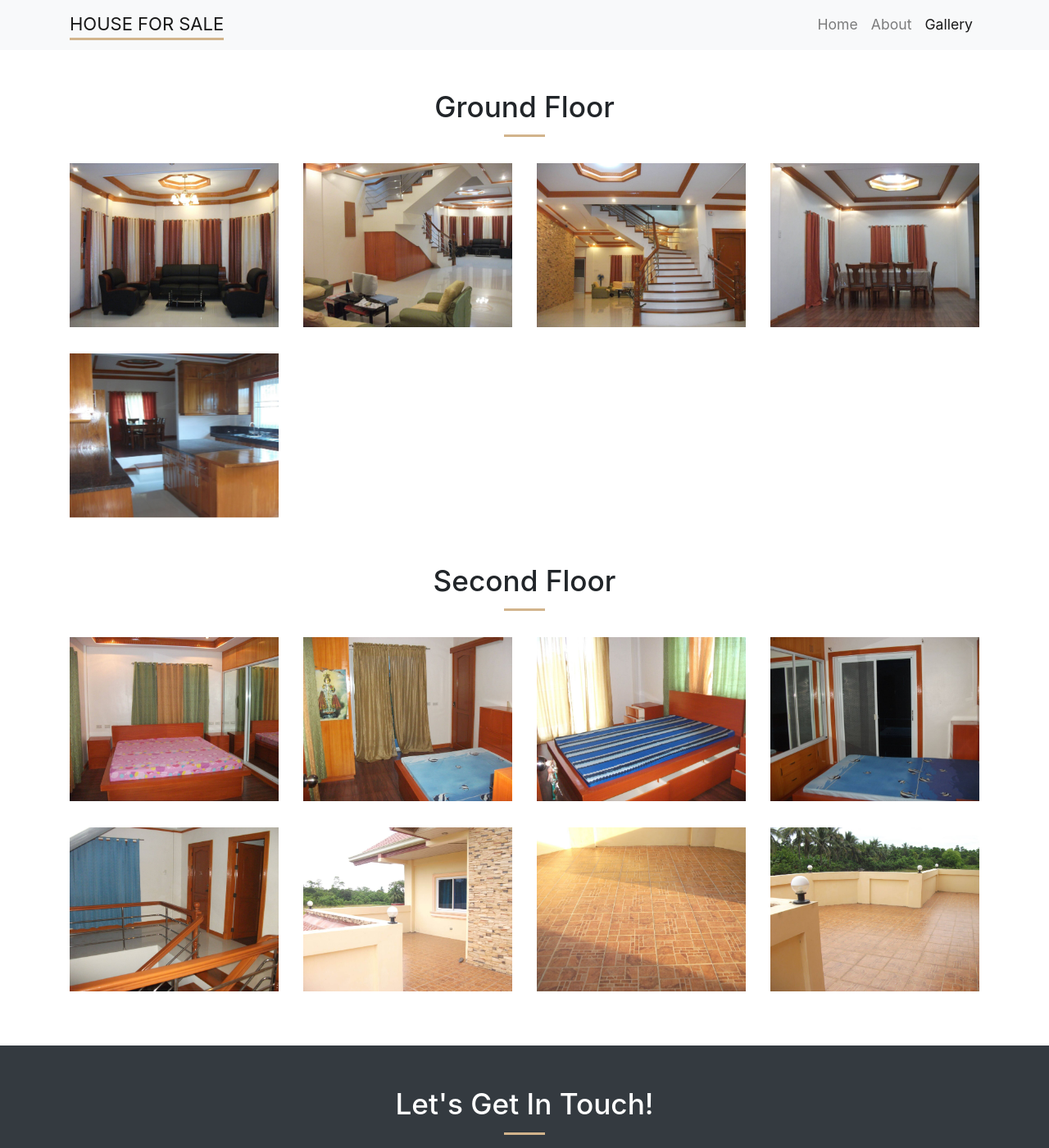
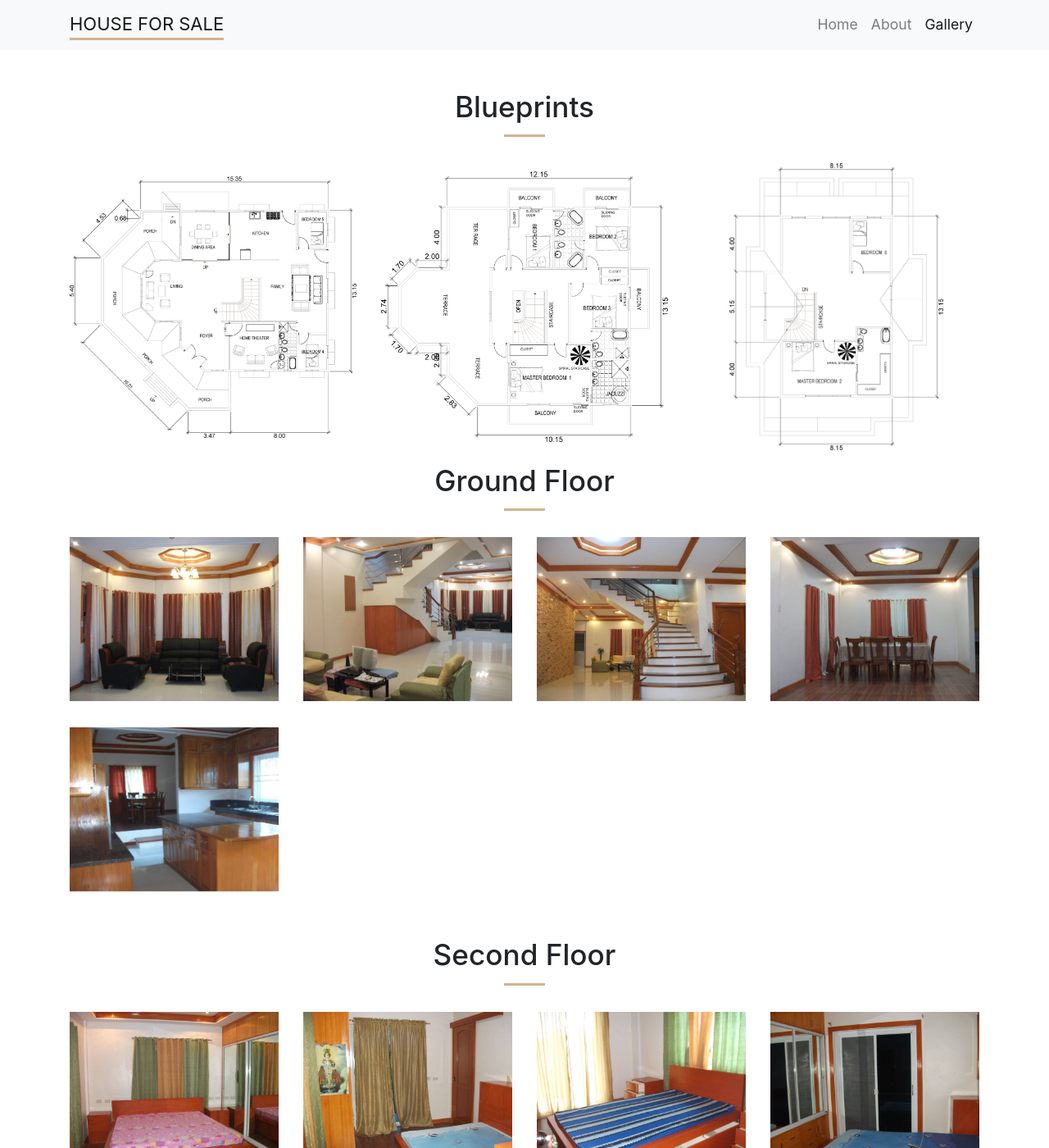
Before and after one commit to carlcastello/john-static-website, a Jekyll site: the page built from content/gallery.html, in a window 1280 px wide and 1400 px high. Shown: the whole window at 82% size. Built offline with Jekyll 4.4.1, drawn with Linux system fonts in a browser that asks for light colours; comment, search, counter and statistics services are not loaded.

Commit message:
Included blue print image in the gallery

```diff
--- a/_includes/album.html
+++ b/_includes/album.html
@@ -1,9 +1,9 @@
 <div class="row">
   {% for photo in include.photos %}
-    <div class="col-lg-3 col-md-4 col-sm-6 my-3">
+    <div class="{% if include.column_overide %} {{ include.column_overide }} {% else %} col-lg-3 col-md-4 col-sm-6 {% endif %} my-3">
       <div class="lightbox-container">
         <a href="{{ photo.image_url | relative_url }}" data-gallery="{{ include.album_id }}" data-footer="{{ photo.image_title }}" data-toggle="lightbox">
-          <div class="lightbox-photo" style="background-image: url('{{ photo.image_url | relative_url }}')">
+          <div class="lightbox-photo {{ include.image_class }}" style="background-image: url('{{ photo.image_url | relative_url }}')">
           </div>
           <div class="lightbox-overlay">
             <div class="lightbox-overlay-image">
--- a/assets/sass/john-static-website/_ligthbox.scss
+++ b/assets/sass/john-static-website/_ligthbox.scss
@@ -20,9 +20,6 @@
     opacity: 1;
     transition: .5s ease;
     backface-visibility: hidden;
-    height: 200px;
-    background-size: cover;
-    background-repeat: no-repeat;
   }
 
   &:hover {
--- a/assets/sass/john-static-website/_misc.scss
+++ b/assets/sass/john-static-website/_misc.scss
@@ -4,7 +4,7 @@ body {
 
 .blueprint-image {
   width: 100%;
-  height: 350px;
+  height: 350px !important;
   background-position: center;
   background-size: contain;
   background-repeat: no-repeat;
--- a/assets/sass/john-static-website/_theme.scss
+++ b/assets/sass/john-static-website/_theme.scss
@@ -94,3 +94,10 @@ hr {
   font-size: 20px;
   font-weight: 600;
 }
+
+
+.photo-gallery {
+  height: 200px;
+  background-size: cover;
+  background-repeat: no-repeat;
+}
--- a/content/gallery.html
+++ b/content/gallery.html
@@ -9,17 +9,34 @@ permalink: /gallery
   <div class="container">
     <div class="row">
       <div class="col w-100">
+        <h2 class="text-center">Blueprints</h2>
+      </div>
+    </div>
+    <hr>
+    <div class="row">
+      {%  for photo in site.data.blueprint_gallery %}
+        <div class="col-lg-4 my-3">
+            <a href="{{ photo.image_url | relative_url }}" data-gallery="{{ include.album_id }}" data-footer="{{ photo.image_title }}" data-toggle="lightbox">
+              <div class="blueprint-image" style="background-image: url('{{ photo.image_url | relative_url }}')">
+              </div>
+            </a>
+        </div>
+      {% endfor %}
+    </div>
+    <!-- {% include album.html photos=site.data.blueprint_gallery album_id="blueprint_gallery" column_overide="col-lg-4" image_class="blueprint-image" %} -->
+    <div class="row">
+      <div class="col w-100">
         <h2 class="text-center">Ground Floor</h2>
       </div>
     </div>
     <hr>
-    {% include album.html photos=site.data.ground_floor_gallery album_id="ground_floor_gallery" %}
+    {% include album.html photos=site.data.ground_floor_gallery album_id="ground_floor_gallery" image_class="photo-gallery" %}
     <div class="row margin-top-lg">
       <div class="col w-100">
         <h2 class="text-center">Second Floor</h2>
       </div>
     </div>
     <hr>
-    {% include album.html photos=site.data.second_floor_gallery album_id="second_floor_gallery" %}
+    {% include album.html photos=site.data.second_floor_gallery album_id="second_floor_gallery" image_class="photo-gallery" %}
   </div>
 </section>
```
Also changed, not shown: _data/blueprint_gallery.yml (added, +9 -0 lines).
